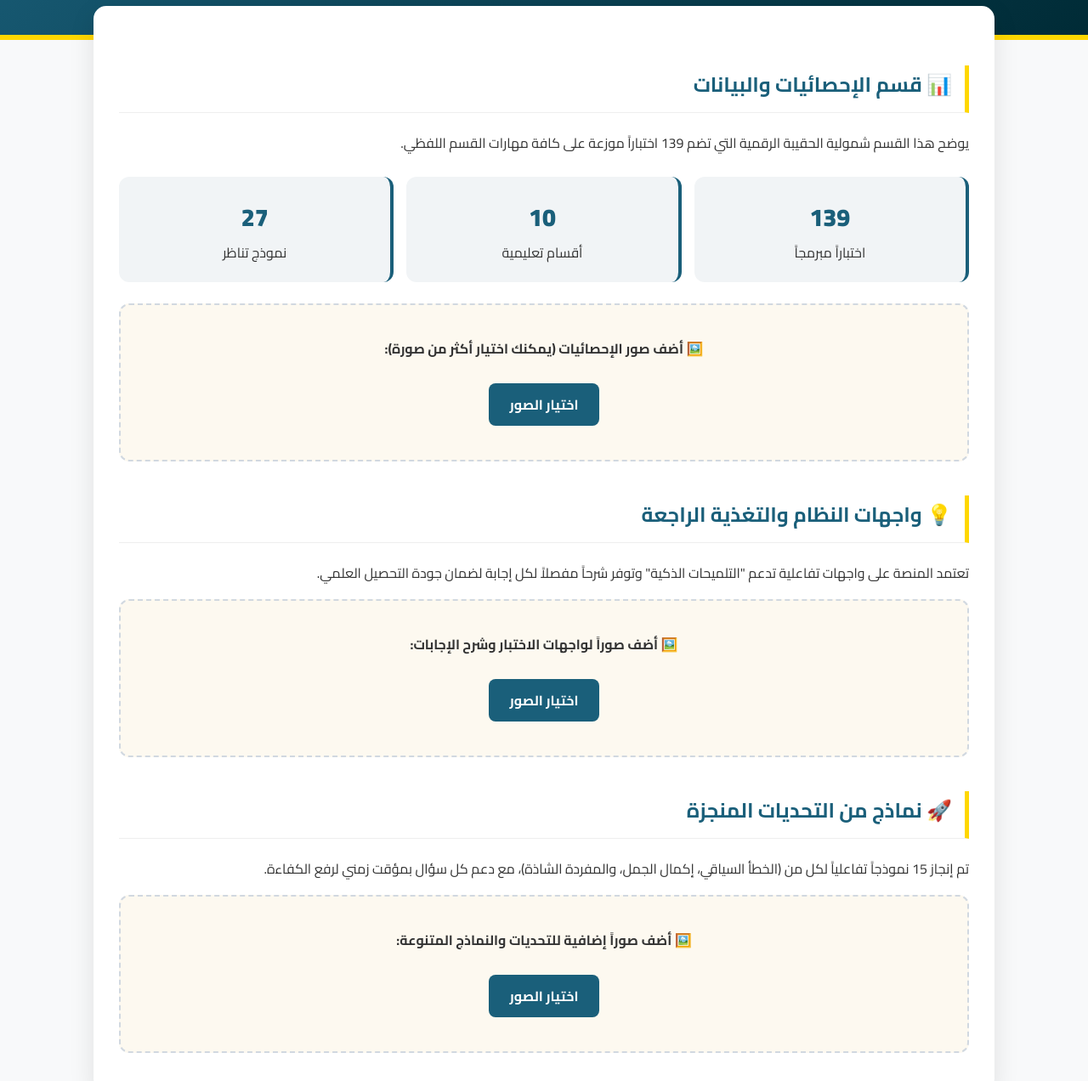
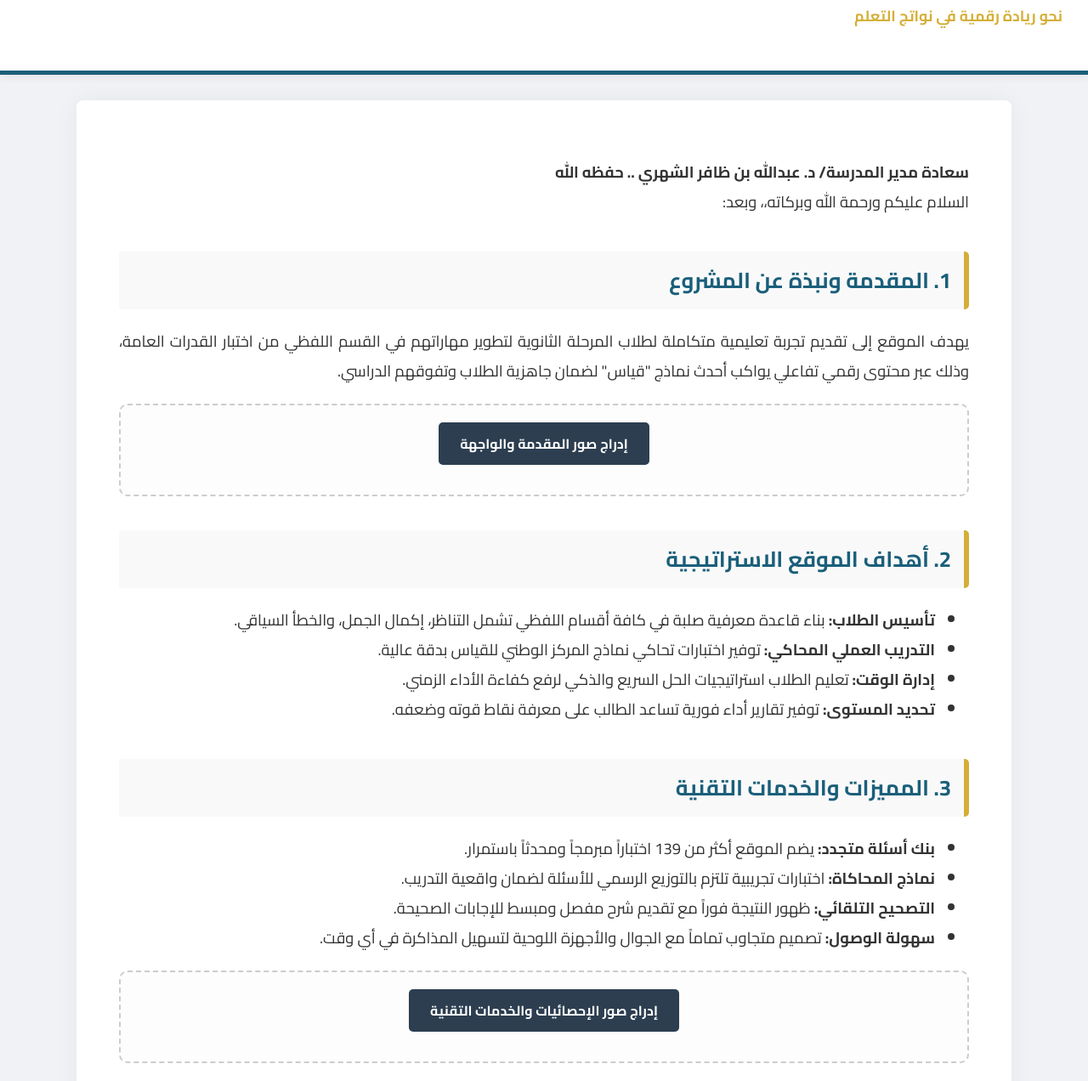
Before and after one commit to aztlaztl1512-bit/ABONAOAF, a plain HTML site: page index.html in a window 1280 px wide. Shown: the part 233-1505 px from the top of the page at 85% size. Drawn offline with Linux system fonts and the light colour scheme.

Commit message:
Add files via upload

```diff
--- a/index.html
+++ b/index.html
@@ -3,109 +3,119 @@
 <head>
     <meta charset="UTF-8">
     <meta name="viewport" content="width=device-width, initial-scale=1.0">
-    <title>تقرير إنجاز حقيبة القدرات - أ. عبدالعزيز الفيفي</title>
-    <link href="https://fonts.googleapis.com/css2?family=Cairo:wght@400;700;900&display=swap" rel="stylesheet">
+    <title>تقرير مشروع منصة القدرات - أ. عبدالعزيز الفيفي</title>
+    <link href="https://fonts.googleapis.com/css2?family=Cairo:wght@400;600;700;900&display=swap" rel="stylesheet">
     <style>
-        :root { --primary: #1a5f7a; --accent: #ffd700; --bg: #f8f9fa; }
-        body { font-family: 'Cairo', sans-serif; background-color: var(--bg); color: #333; margin: 0; padding: 0; }
-        header { background: linear-gradient(135deg, #1a5f7a 0%, #002b36 100%); color: white; padding: 50px 20px; text-align: center; border-bottom: 6px solid var(--accent); }
-        .container { max-width: 1000px; margin: -40px auto 50px; background: white; padding: 30px; border-radius: 15px; box-shadow: 0 10px 30px rgba(0,0,0,0.1); }
-        h1 { margin: 0; font-weight: 900; font-size: 2.2em; }
-        h2 { color: var(--primary); border-right: 5px solid var(--accent); padding-right: 15px; margin-top: 40px; border-bottom: 1px solid #eee; padding-bottom: 10px; }
+        :root { --primary: #1a5f7a; --secondary: #2c3e50; --accent: #d4af37; }
+        body { font-family: 'Cairo', sans-serif; background-color: #f0f2f5; color: #333; margin: 0; padding: 0; }
 
-        /* قسم الرفع */
-        .upload-area { background: #fdf9f0; border: 2px dashed #d1d8e0; padding: 20px; border-radius: 12px; text-align: center; margin: 15px 0; transition: 0.3s; }
-        .upload-area:hover { border-color: var(--primary); background: #f1f4f6; }
-        .upload-btn { background: var(--primary); color: white; padding: 10px 25px; border-radius: 8px; cursor: pointer; display: inline-block; font-weight: bold; margin-top: 10px; }
+        /* الترويسة الرسمية الوزارية */
+        .official-header { background: white; padding: 30px; border-bottom: 5px solid var(--primary); text-align: center; box-shadow: 0 4px 10px rgba(0,0,0,0.05); }
+        .header-top { display: flex; justify-content: space-between; align-items: center; max-width: 1000px; margin: 0 auto; border-bottom: 1px solid #eee; padding-bottom: 15px; font-weight: bold; }
+        .main-title { color: var(--primary); font-size: 2.2em; font-weight: 900; margin: 15px 0 5px; }
+
+        .container { max-width: 1000px; margin: 30px auto; background: white; padding: 50px; border-radius: 8px; box-shadow: 0 0 30px rgba(0,0,0,0.05); }
+
+        h2 { color: var(--primary); border-right: 6px solid var(--accent); padding-right: 15px; margin-top: 40px; font-size: 1.6em; background: #f9f9f9; padding: 10px 15px; border-radius: 0 5px 5px 0; }
+        p, li { font-size: 1.15em; line-height: 1.9; text-align: justify; }
+
+        /* منطقة الرفع التفاعلية */
+        .upload-zone { background: #fdfdfd; border: 2px dashed #ccc; padding: 20px; border-radius: 10px; text-align: center; margin: 20px 0; transition: 0.3s; }
+        .upload-zone:hover { border-color: var(--primary); background: #f1f4f6; }
+        .btn-upload { background: var(--secondary); color: white; padding: 10px 25px; border-radius: 5px; cursor: pointer; display: inline-block; font-weight: bold; }
         input[type="file"] { display: none; }
 
-        /* معرض الصور */
-        .gallery { display: grid; grid-template-columns: repeat(auto-fit, minmax(280px, 1fr)); gap: 15px; margin-top: 20px; }
-        .gallery-item { position: relative; border: 1px solid #ddd; border-radius: 10px; overflow: hidden; box-shadow: 0 4px 10px rgba(0,0,0,0.05); background: #fff; }
-        .gallery-item img { width: 100%; height: auto; display: block; transition: 0.3s; }
-        .gallery-item:hover img { transform: scale(1.03); }
+        .gallery { display: grid; grid-template-columns: repeat(auto-fit, minmax(300px, 1fr)); gap: 20px; margin-top: 15px; }
+        .gallery img { width: 100%; border-radius: 8px; box-shadow: 0 5px 15px rgba(0,0,0,0.1); border: 1px solid #ddd; }
 
-        .stats-grid { display: grid; grid-template-columns: repeat(auto-fit, minmax(180px, 1fr)); gap: 15px; margin: 25px 0; }
-        .stat-card { background: #f1f4f6; padding: 20px; border-radius: 12px; text-align: center; border-right: 4px solid var(--primary); }
-        .stat-num { font-size: 1.8em; font-weight: 900; color: var(--primary); display: block; }
+        /* التوقيعات */
+        .signature-section { margin-top: 80px; display: flex; justify-content: space-between; border-top: 2px solid #eee; padding-top: 40px; }
+        .sig-box { text-align: center; width: 350px; }
+        .sig-label { font-weight: 900; color: var(--primary); font-size: 1.2em; margin-bottom: 10px; }
 
-        footer { background: #222; color: white; text-align: center; padding: 30px; margin-top: 50px; }
-        @media print { .upload-area, .upload-btn { display: none !important; } .container { box-shadow: none; margin-top: 20px; } }
+        @media print { .upload-zone, .btn-upload { display: none !important; } .container { box-shadow: none; width: 100%; margin: 0; } body { background: white; } }
     </style>
 </head>
 <body>
 
-<header>
-    <h1>تقرير الإنجاز الإبداعي الرقمي</h1>
-    <p>حقيبة القدرات اللفظية - ثانوية الأمير عبدالمجيد 🎓</p>
-    <p><strong>أ. عبدالعزيز الفيفي</strong></p>
-</header>
+<div class="official-header">
+    <div class="header-top">
+        <div>المملكة العربية السعودية<br>وزارة التعليم<br>ثانوية الأمير عبدالمجيد</div>
+        <div>القسم اللفظي - حقيبة القدرات<br>تقرير إنجاز تقني<br>2026م</div>
+    </div>
+    <h1 class="main-title">تقرير مشروع: "منصة قدراتنا اللفظية"</h1>
+    <p style="color: var(--accent); font-weight: bold; font-size: 1.1em;">نحو ريادة رقمية في نواتج التعلم</p>
+</div>
 
 <div class="container">
-    <h2>📊 قسم الإحصائيات والبيانات</h2>
-    <p>يوضح هذا القسم شمولية الحقيبة الرقمية التي تضم 139 اختباراً موزعة على كافة مهارات القسم اللفظي.</p>
+    <p><strong>سعادة مدير المدرسة/ د. عبدالله بن ظافر الشهري .. حفظه الله</strong><br>السلام عليكم ورحمة الله وبركاته،، وبعد:</p>
 
-    <div class="stats-grid">
-        <div class="stat-card"><span class="stat-num">139</span>اختباراً مبرمجاً</div>
-        <div class="stat-card"><span class="stat-num">10</span>أقسام تعليمية</div>
-        <div class="stat-card"><span class="stat-num">27</span>نموذج تناظر</div>
+    <h2>1. المقدمة ونبذة عن المشروع</h2>
+    <p>يهدف الموقع إلى تقديم تجربة تعليمية متكاملة لطلاب المرحلة الثانوية لتطوير مهاراتهم في القسم اللفظي من اختبار القدرات العامة، وذلك عبر محتوى رقمي تفاعلي يواكب أحدث نماذج "قياس" لضمان جاهزية الطلاب وتفوقهم الدراسي.</p>
+
+    <div class="upload-zone">
+        <label class="btn-upload">إدراج صور المقدمة والواجهة <input type="file" accept="image/*" multiple onchange="uploadImages(this.files, 'gallery-1')"></label>
+        <div id="gallery-1" class="gallery"></div>
     </div>
 
-    <div class="upload-area">
-        <p>🖼️ <strong>أضف صور الإحصائيات (يمكنك اختيار أكثر من صورة):</strong></p>
-        <label class="upload-btn">
-            اختيار الصور
-            <input type="file" accept="image/*" multiple onchange="handleFiles(this.files, 'stats-gallery')">
-        </label>
-        <div id="stats-gallery" class="gallery"></div>
+    <h2>2. أهداف الموقع الاستراتيجية</h2>
+    <ul>
+        <li><strong>تأسيس الطلاب:</strong> بناء قاعدة معرفية صلبة في كافة أقسام اللفظي تشمل التناظر، إكمال الجمل، والخطأ السياقي.</li>
+        <li><strong>التدريب العملي المحاكي:</strong> توفير اختبارات تحاكي نماذج المركز الوطني للقياس بدقة عالية.</li>
+        <li><strong>إدارة الوقت:</strong> تعليم الطلاب استراتيجيات الحل السريع والذكي لرفع كفاءة الأداء الزمني.</li>
+        <li><strong>تحديد المستوى:</strong> توفير تقارير أداء فورية تساعد الطالب على معرفة نقاط قوته وضعفه.</li>
+    </ul>
+
+    <h2>3. المميزات والخدمات التقنية</h2>
+    <ul>
+        <li><strong>بنك أسئلة متجدد:</strong> يضم الموقع أكثر من 139 اختباراً مبرمجاً ومحدثاً باستمرار.</li>
+        <li><strong>نماذج المحاكاة:</strong> اختبارات تجريبية تلتزم بالتوزيع الرسمي للأسئلة لضمان واقعية التدريب.</li>
+        <li><strong>التصحيح التلقائي:</strong> ظهور النتيجة فوراً مع تقديم شرح مفصل ومبسط للإجابات الصحيحة.</li>
+        <li><strong>سهولة الوصول:</strong> تصميم متجاوب تماماً مع الجوال والأجهزة اللوحية لتسهيل المذاكرة في أي وقت.</li>
+    </ul>
+
+    <div class="upload-zone">
+        <label class="btn-upload">إدراج صور الإحصائيات والخدمات التقنية <input type="file" accept="image/*" multiple onchange="uploadImages(this.files, 'gallery-2')"></label>
+        <div id="gallery-2" class="gallery"></div>
     </div>
 
-    <h2>💡 واجهات النظام والتغذية الراجعة</h2>
-    <p>تعتمد المنصة على واجهات تفاعلية تدعم "التلميحات الذكية" وتوفر شرحاً مفصلاً لكل إجابة لضمان جودة التحصيل العلمي.</p>
+    <h2>4. المنهجية التعليمية</h2>
+    <p>يعتمد الموقع على التركيز على المهارات العقلية العليا والاستنتاج والتحليل بدلاً من الحفظ، ويشمل ذلك فهم العلاقات اللفظية، السياق اللغوي، وتحليل النصوص واستنتاج المعلومات الضمنية.</p>
 
-    <div class="upload-area">
-        <p>🖼️ <strong>أضف صوراً لواجهات الاختبار وشرح الإجابات:</strong></p>
-        <label class="upload-btn">
-            اختيار الصور
-            <input type="file" accept="image/*" multiple onchange="handleFiles(this.files, 'quiz-gallery')">
-        </label>
-        <div id="quiz-gallery" class="gallery"></div>
+    <div class="upload-zone">
+        <label class="btn-upload">إدراج صور المنهجية والتلميحات <input type="file" accept="image/*" multiple onchange="uploadImages(this.files, 'gallery-3')"></label>
+        <div id="gallery-3" class="gallery"></div>
     </div>
 
-    <h2>🚀 نماذج من التحديات المنجزة</h2>
-    <p>تم إنجاز 15 نموذجاً تفاعلياً لكل من (الخطأ السياقي، إكمال الجمل، والمفردة الشاذة)، مع دعم كل سؤال بمؤقت زمني لرفع الكفاءة.</p>
+    <h2>5. الرؤية المستقبلية</h2>
+    <ul>
+        <li>دمج تقنيات الذكاء الاصطناعي لتخصيص خطة مذاكرة فريدة لكل طالب بناءً على منحنى أدائه.</li>
+        <li>التوسع لتغطية اختبارات "القدرات المعرفية" واختبار "ستيب" (STEP) لشمولية الفائدة التعليمية.</li>
+    </ul>
 
-    <div class="upload-area">
-        <p>🖼️ <strong>أضف صوراً إضافية للتحديات والنماذج المتنوعة:</strong></p>
-        <label class="upload-btn">
-            اختيار الصور
-            <input type="file" accept="image/*" multiple onchange="handleFiles(this.files, 'extra-gallery')">
-        </label>
-        <div id="extra-gallery" class="gallery"></div>
+    <div class="signature-section">
+        <div class="sig-box">
+            <div class="sig-label">معد التقرير</div>
+            <p>أ / عبدالعزيز الفيفي<br>ثانوية الأمير عبدالمجيد 🎓</p>
+        </div>
+        <div class="sig-box">
+            <div class="sig-label">يعتمد،،</div>
+            <p>مدير المدرسة<br>د / عبدالله بن ظافر الشهري</p>
+        </div>
     </div>
 </div>
 
-<footer>
-    <p>جميع الحقوق محفوظة © 2026</p>
-    <p>أ. عبدالعزيز الفيفي - ثانوية الأمير عبدالمجيد 🎓</p>
-</footer>
-
 <script>
-    function handleFiles(files, galleryId) {
+    function uploadImages(files, galleryId) {
         const gallery = document.getElementById(galleryId);
-        // gallery.innerHTML = ''; // امسح هذه السطر إذا أردت تراكم الصور عند كل اختيار جديد
-
         for (let i = 0; i < files.length; i++) {
-            const file = files[i];
             const reader = new FileReader();
-
             reader.onload = function(e) {
-                const item = document.createElement('div');
-                item.className = 'gallery-item';
-                item.innerHTML = `<img src="${e.target.result}" alt="صورة مرفقة">`;
-                gallery.appendChild(item);
+                const img = document.createElement('img');
+                img.src = e.target.result;
+                gallery.appendChild(img);
             }
-            reader.readAsDataURL(file);
+            reader.readAsDataURL(files[i]);
         }
     }
 </script>
```
